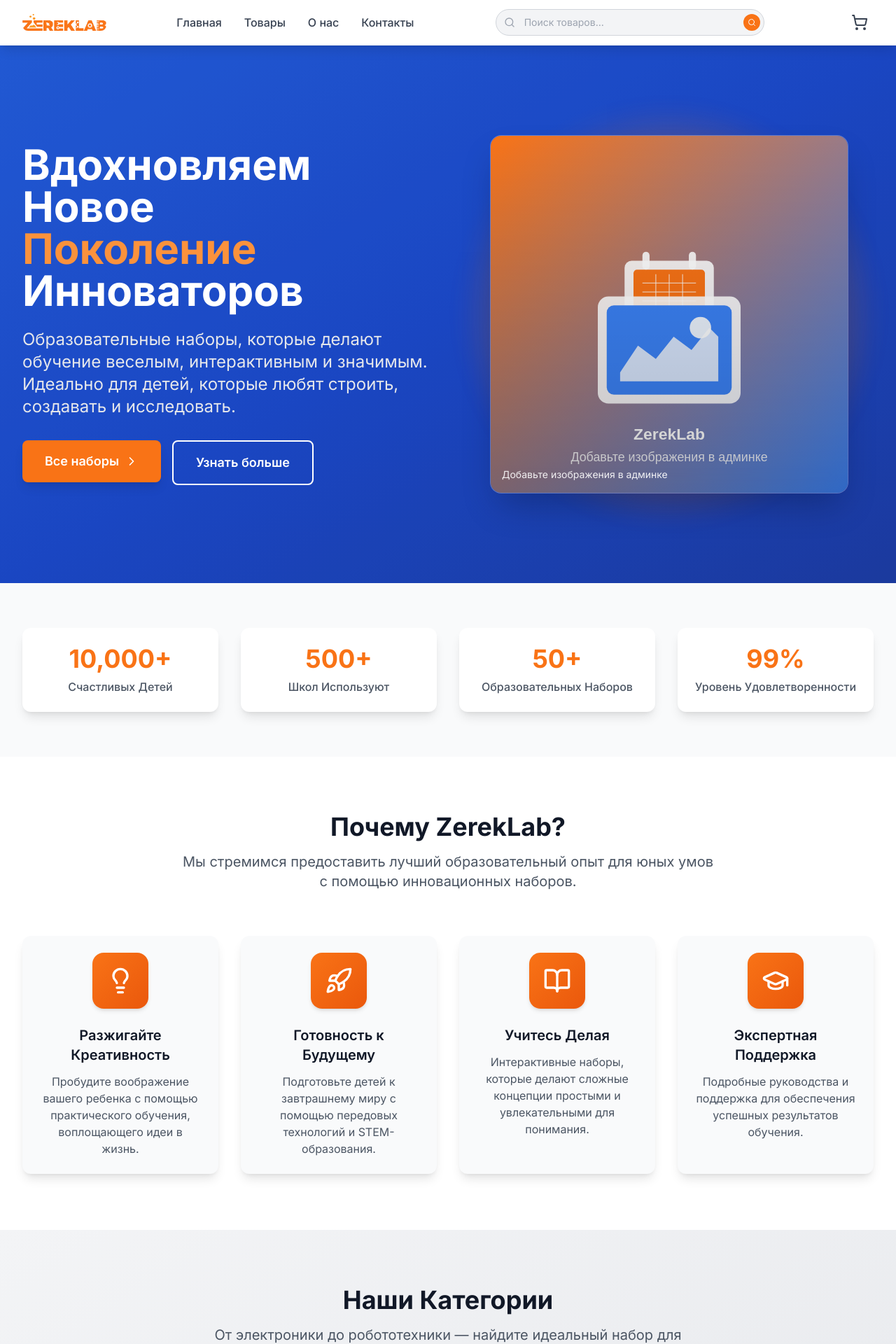
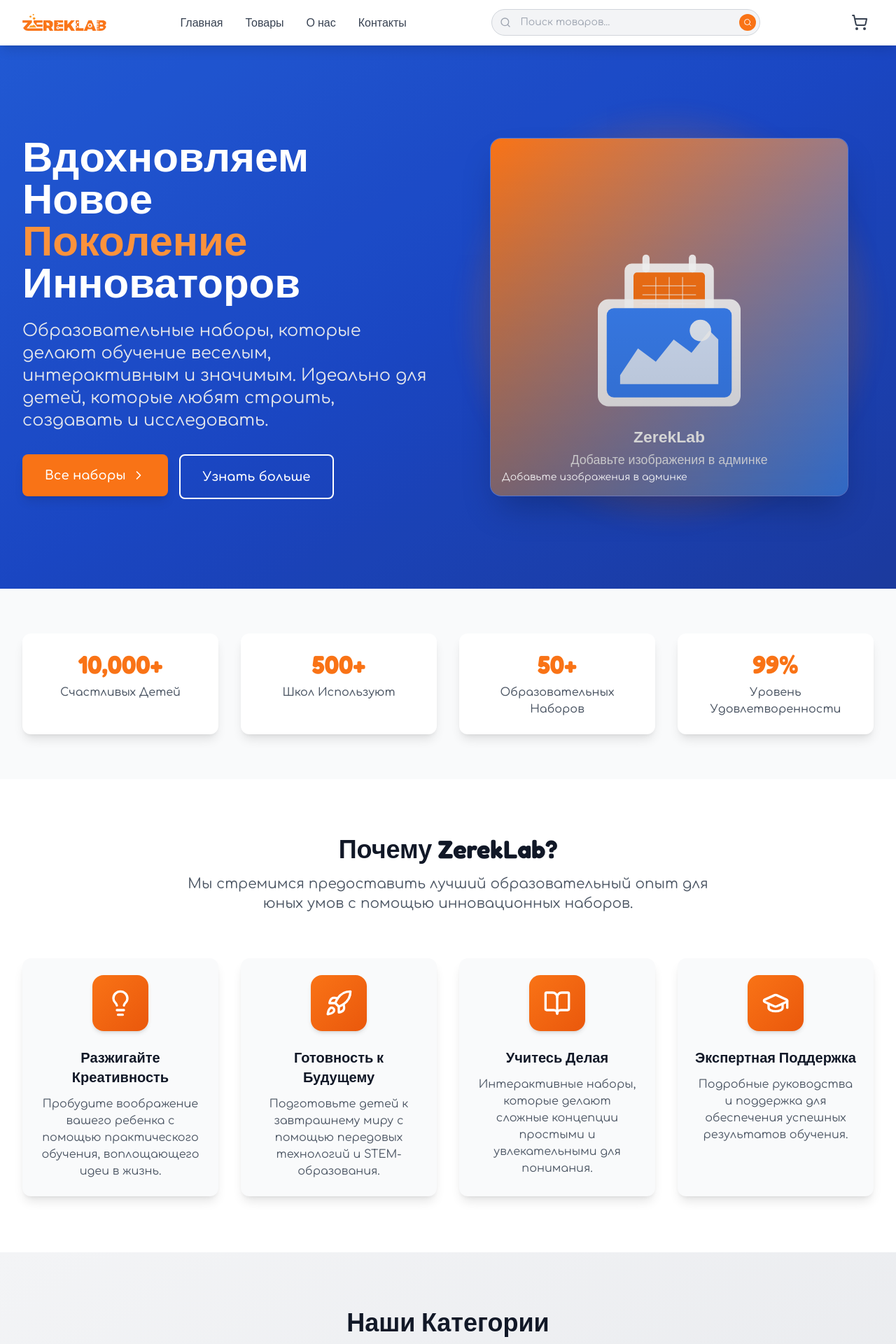
Before and after one commit to m-bikko/Zereklab, a Next.js app: page / in a window 1280 px wide. Shown: the top 1920 px of the page at 70% size. Built offline with nearby package versions, Linux system fonts and the light colour scheme.

Commit message:
Control 1

```diff
--- a/app/api/products/route.ts
+++ b/app/api/products/route.ts
@@ -105,7 +105,7 @@
 
     // Execute query with pagination using Mongoose
     let products: IProduct[] = [];
-    let total: number = 0;
+    let total = 0;
 
     try {
       products = await Product.find(filter)
--- a/app/layout.tsx
+++ b/app/layout.tsx
@@ -4,11 +4,23 @@
 import { Toaster } from 'react-hot-toast';
 
 import type { Metadata, Viewport } from 'next';
-import { Inter } from 'next/font/google';
+import { Fredoka, Comfortaa } from 'next/font/google';
 
 import './globals.css';
 
-const inter = Inter({ subsets: ['latin', 'cyrillic'] });
+const fredoka = Fredoka({
+  weight: ['300', '400', '500', '600', '700'],
+  subsets: ['latin'],
+  variable: '--font-fredoka',
+  display: 'swap',
+});
+
+const comfortaa = Comfortaa({
+  weight: ['300', '400', '500', '600', '700'],
+  subsets: ['latin'],
+  variable: '--font-comfortaa',
+  display: 'swap',
+});
 
 export const metadata: Metadata = {
   metadataBase: new URL('http://localhost:3000'),
@@ -48,7 +60,7 @@
 }) {
   return (
     <html lang="ru">
-      <body className={inter.className}>
+      <body className={`${fredoka.variable} ${comfortaa.variable} font-comfortaa`}>
         <div className="flex min-h-screen flex-col">
           <Navbar />
           <main className="flex-1">{children}</main>
--- a/app/page.tsx
+++ b/app/page.tsx
@@ -164,14 +164,14 @@
               transition={{ duration: 0.6, ease: 'easeOut' }}
             >
               <motion.h1
-                className="mb-6 text-4xl font-bold leading-tight sm:text-5xl lg:text-6xl"
+                className="mb-6 text-4xl font-bold leading-tight font-fredoka sm:text-5xl lg:text-6xl"
                 initial={{ opacity: 0, y: 20 }}
                 animate={{ opacity: 1, y: 0 }}
                 transition={{ duration: 0.6, delay: 0.1, ease: 'easeOut' }}
               >
                 Вдохновляем Новое
                 <motion.span
-                  className="block text-primary-400"
+                  className="block text-primary-400 font-fredoka"
                   initial={{ opacity: 0, y: 20 }}
                   animate={{ opacity: 1, y: 0 }}
                   transition={{ duration: 0.6, delay: 0.2, ease: 'easeOut' }}
@@ -254,7 +254,7 @@
                   className="transform rounded-xl bg-white p-6 text-center shadow-lg transition-all duration-200"
                 >
                   <motion.div
-                    className="mb-1 text-3xl font-bold text-primary-500 sm:mb-2 sm:text-4xl"
+                    className="mb-1 text-3xl font-bold text-primary-500 font-fredoka sm:mb-2 sm:text-4xl"
                     initial={{ opacity: 0 }}
                     whileInView={{ opacity: 1 }}
                     transition={{ duration: 0.4, delay: index * 0.1 + 0.2 }}
@@ -283,7 +283,7 @@
               whileInView="animate"
               viewport={{ once: true }}
             >
-              <h2 className="mb-3 text-3xl font-bold text-gray-900 sm:mb-4 lg:text-4xl">
+              <h2 className="mb-3 text-3xl font-bold text-gray-900 font-fredoka sm:mb-4 lg:text-4xl">
                 Почему ZerekLab?
               </h2>
               <p className="mx-auto max-w-3xl text-lg text-gray-600 sm:text-xl">
@@ -315,7 +315,7 @@
                     >
                       <IconComponent className="h-8 w-8 text-white sm:h-10 sm:w-10" />
                     </motion.div>
-                    <h3 className="mb-2 text-xl font-semibold text-gray-900 sm:mb-3">
+                    <h3 className="mb-2 text-xl font-semibold text-gray-900 font-fredoka sm:mb-3">
                       {benefit.title}
                     </h3>
                     <p className="text-sm leading-relaxed text-gray-600 sm:text-base">
@@ -340,7 +340,7 @@
               whileInView="animate"
               viewport={{ once: true }}
             >
-              <h2 className="mb-3 text-3xl font-bold text-gray-900 sm:mb-4 lg:text-4xl">
+              <h2 className="mb-3 text-3xl font-bold text-gray-900 font-fredoka sm:mb-4 lg:text-4xl">
                 Наши Категории
               </h2>
               <p className="mx-auto max-w-2xl text-lg text-gray-600 sm:text-xl">
@@ -380,7 +380,7 @@
                           </motion.div>
                         </motion.div>
                         <div className="flex flex-grow flex-col p-6">
-                          <motion.h3 className="mb-2 text-xl font-semibold text-gray-900 transition-colors group-hover:text-primary-600 sm:text-2xl">
+                          <motion.h3 className="mb-2 text-xl font-semibold text-gray-900 font-fredoka transition-colors group-hover:text-primary-600 sm:text-2xl">
                             {category.title}
                           </motion.h3>
                           <p className="flex-grow text-sm text-gray-600 sm:text-base">
@@ -418,7 +418,7 @@
               whileInView="animate"
               viewport={{ once: true }}
             >
-              <h2 className="mb-3 text-3xl font-bold text-gray-900 sm:mb-4 lg:text-4xl">
+              <h2 className="mb-3 text-3xl font-bold text-gray-900 font-fredoka sm:mb-4 lg:text-4xl">
                 Отзывы Родителей и Педагогов
               </h2>
               <p className="mx-auto max-w-3xl text-lg text-gray-600 sm:text-xl">
@@ -504,7 +504,7 @@
         <section className="bg-gradient-to-br from-primary-500 via-primary-600 to-secondary-600 py-16 text-white sm:py-24">
           <div className="mx-auto max-w-4xl px-4 text-center sm:px-6 lg:px-8">
             <motion.h2
-              className="mb-6 text-3xl font-bold sm:text-4xl lg:text-5xl"
+              className="mb-6 text-3xl font-bold font-fredoka sm:text-4xl lg:text-5xl"
               variants={fadeInUp}
               initial="initial"
               whileInView="animate"
--- a/components/Navbar.tsx
+++ b/components/Navbar.tsx
@@ -70,7 +70,7 @@
                 <Link
                   key={link.href}
                   href={link.href}
-                  className="font-medium text-gray-700 transition-colors duration-200 hover:text-primary-500"
+                  className="font-medium text-gray-700 font-fredoka transition-colors duration-200 hover:text-primary-500"
                 >
                   {link.label}
                 </Link>
@@ -163,7 +163,7 @@
                     key={link.href}
                     href={link.href}
                     onClick={() => setIsMenuOpen(false)}
-                    className="rounded-lg px-3 py-2.5 text-base font-medium text-gray-700 transition-colors duration-200 hover:bg-gray-100 hover:text-primary-500"
+                    className="rounded-lg px-3 py-2.5 text-base font-medium text-gray-700 font-fredoka transition-colors duration-200 hover:bg-gray-100 hover:text-primary-500"
                   >
                     {link.label}
                   </Link>
--- a/components/admin/DailyImageManagement.tsx
+++ b/components/admin/DailyImageManagement.tsx
@@ -14,7 +14,6 @@
   Image as ImageIcon,
   Plus,
   Trash2,
-  Upload,
   X,
 } from 'lucide-react';
 
--- a/tailwind.config.js
+++ b/tailwind.config.js
@@ -34,7 +34,9 @@
         },
       },
       fontFamily: {
-        sans: ['Inter', 'sans-serif'],
+        fredoka: ['var(--font-fredoka)', 'sans-serif'],
+        comfortaa: ['var(--font-comfortaa)', 'sans-serif'],
+        sans: ['var(--font-comfortaa)', 'sans-serif'],
       },
       animation: {
         'fade-in': 'fadeIn 0.5s ease-in-out',
```
Also changed, not shown: 1 other file (tests, documents, lock files or other folders).
